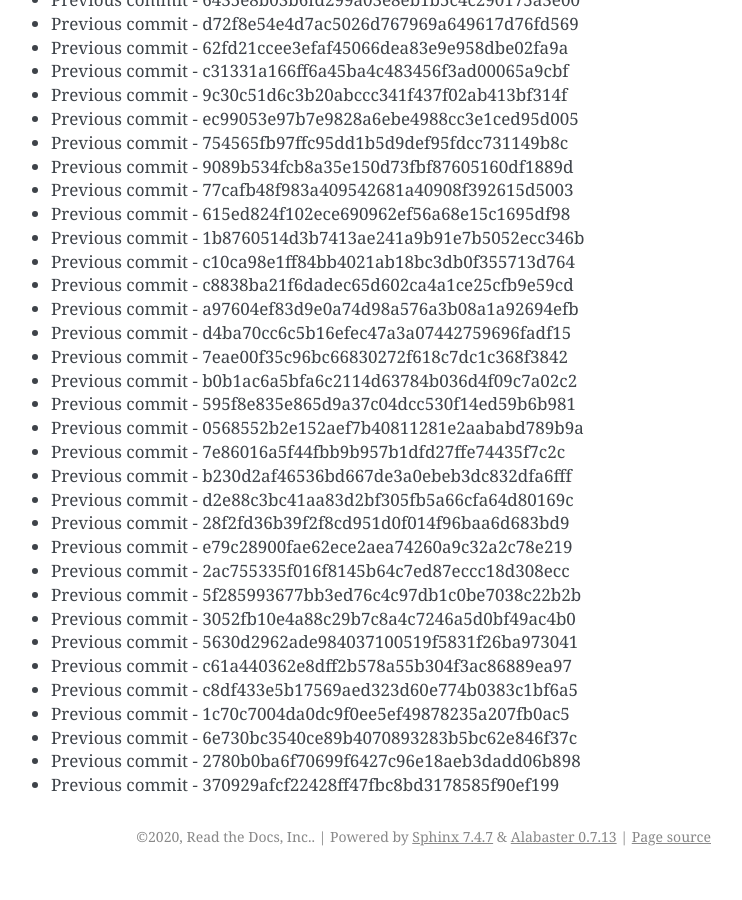
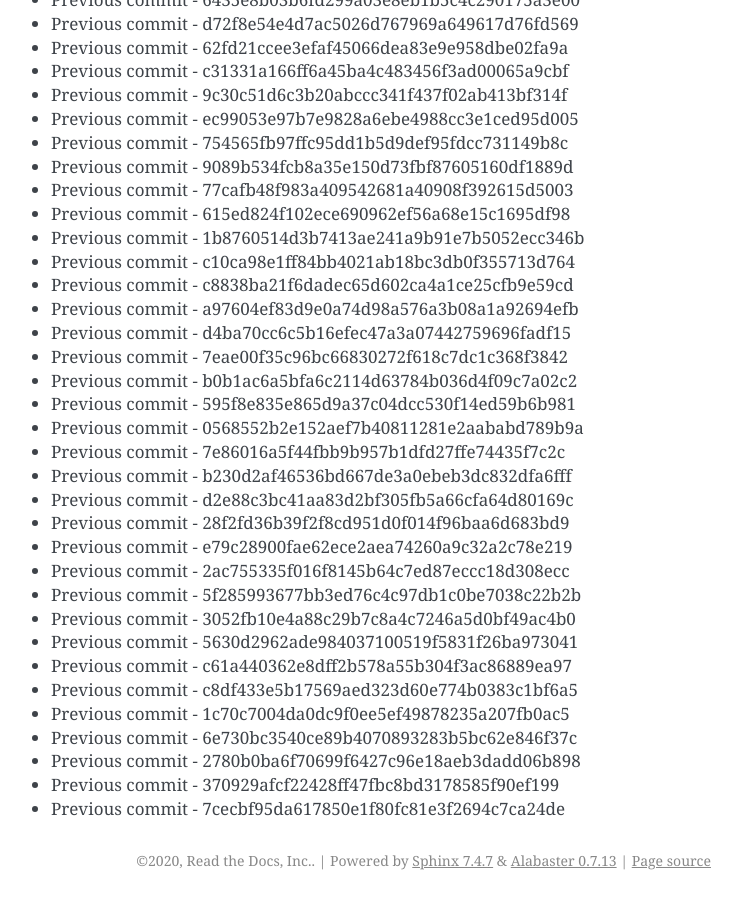
Before and after one commit to readthedocs/rtd-git-stresstest, a Sphinx documentation site: the page built from docs/updates.rst, in a window 1280 px wide and 900 px high, scrolled down 96676 px. Shown: the whole window, without its empty margins (399-1141 px from the left). Built offline with Sphinx 7.4.7, drawn with Linux system fonts in a browser that asks for light colours; before the commit the page ends 97552 px from its top, so only the background shows below that.

Commit message:
Generating commit from previous: 7cecbf95da617850e1f80fc81e3f2694c7ca24de

```diff
--- a/docs/updates.rst
+++ b/docs/updates.rst
@@ -4094,3 +4094,4 @@ It can be tested for any performance characteristics.
 * Previous commit - 6e730bc3540ce89b4070893283b5bc62e846f37c
 * Previous commit - 2780b0ba6f70699f6427c96e18aeb3dadd06b898
 * Previous commit - 370929afcf22428ff47fbc8bd3178585f90ef199
+* Previous commit - 7cecbf95da617850e1f80fc81e3f2694c7ca24de
```
